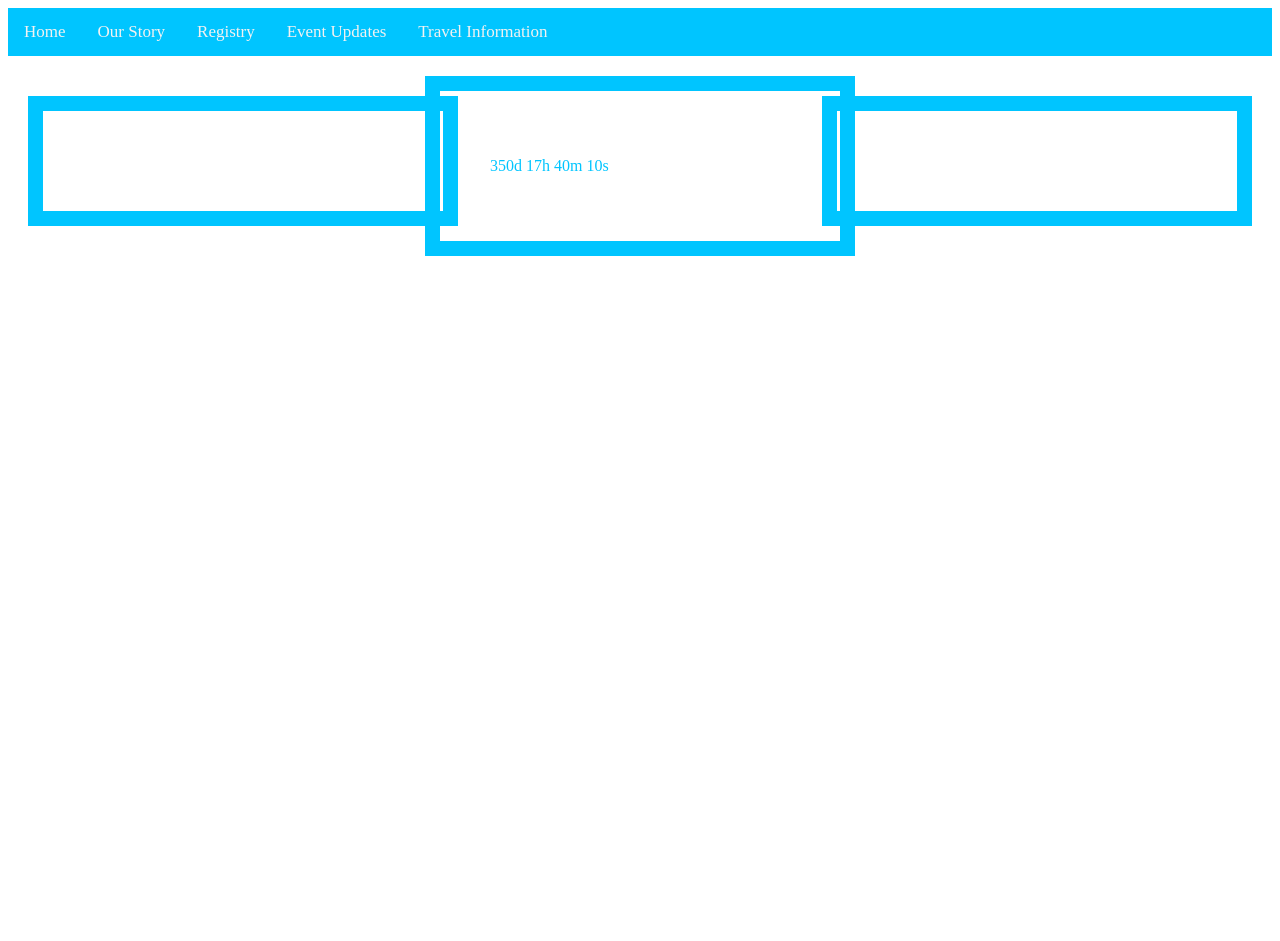
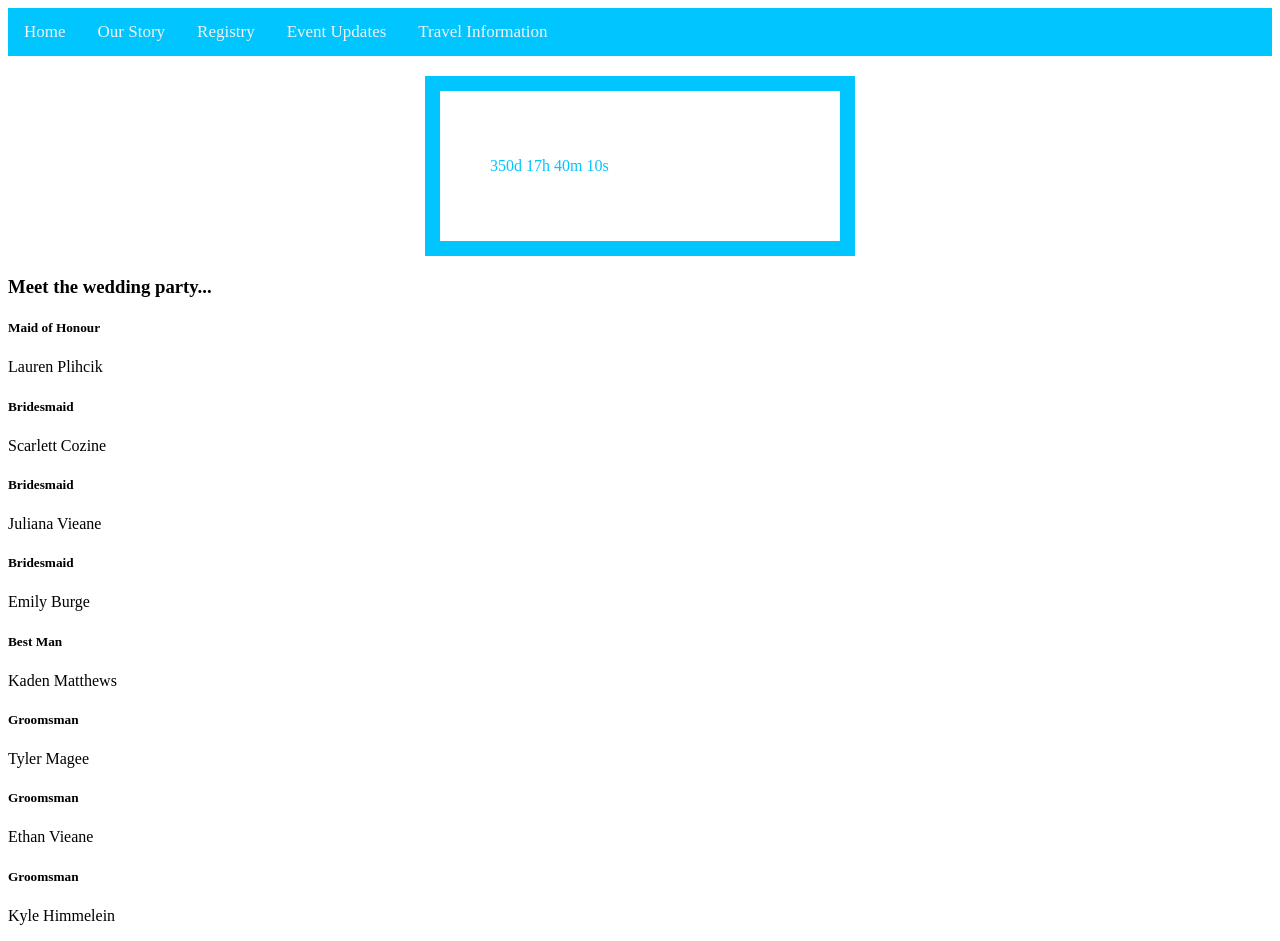
Before and after one commit to T-MForever/T-MForever.GitHub.io, a plain HTML site: page home.html in a window 1280 px wide. Before the commit the page ends 800 px from the top, so only its background shows below. Drawn offline with Linux system fonts and the light colour scheme.

Commit message:
sycing so I know where we sre

```diff
--- a/home.html
+++ b/home.html
@@ -16,15 +16,6 @@
 
 <div class="mainbody">
 
-<div class="left">
-
-
-</div>
-
-
-<div class="right">
-
-</div>
 
 
 <div class="center">
@@ -64,6 +55,71 @@
 
 </div>
 
+<div class="weddingParty">
+
+  <h3>Meet the wedding party...</h3>
+
+  <div class="bridesMaids">
+    <h5>Maid of Honour</h5>
+
+    <p>
+      Lauren Plihcik
+    </p>
+
+    <h5>Bridesmaid</h5>
+
+    <p>
+      Scarlett Cozine
+    </p>
+
+    <h5>Bridesmaid</h5>
+
+    <p>
+      Juliana Vieane
+    </p>
+
+    <h5>Bridesmaid</h5>
+
+    <p>
+      Emily Burge
+    </p>
+
+
+  </div>
+
+  <div class="grooomsmen">
+
+    <h5>Best Man</h5>
+
+    <p>
+      Kaden Matthews <br>
+
+    </p>
+
+    <h5>Groomsman</h5>
+
+    <p>
+      Tyler Magee
+    </p>
+
+    <h5>Groomsman</h5>
+
+    <p>
+      Ethan Vieane
+    </p>
+
+    <h5>Groomsman</h5>
+
+    <p>
+      Kyle Himmelein
+    </p>
+
+  </div>
+
+
+
+</div>
+
 
 </div>
 
```
Also changed, not shown: download.png (added).
